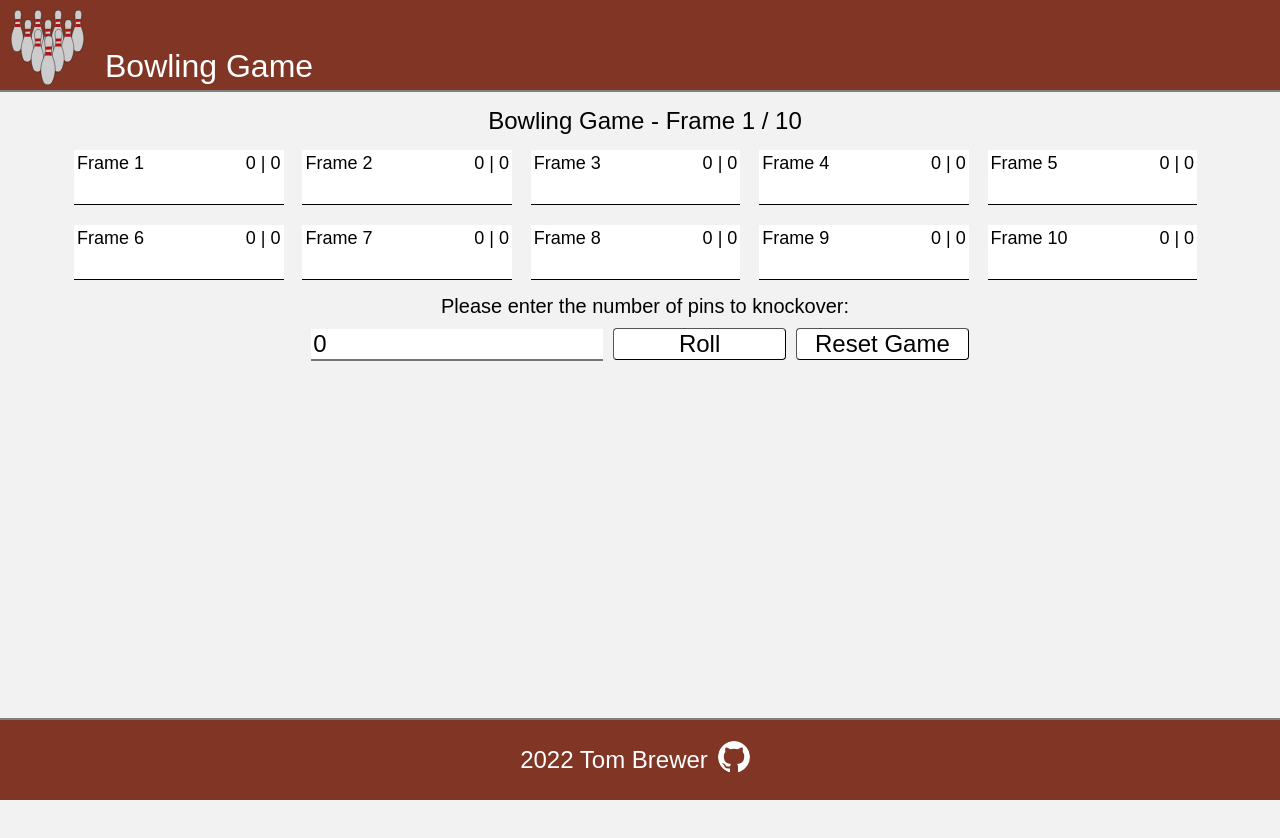
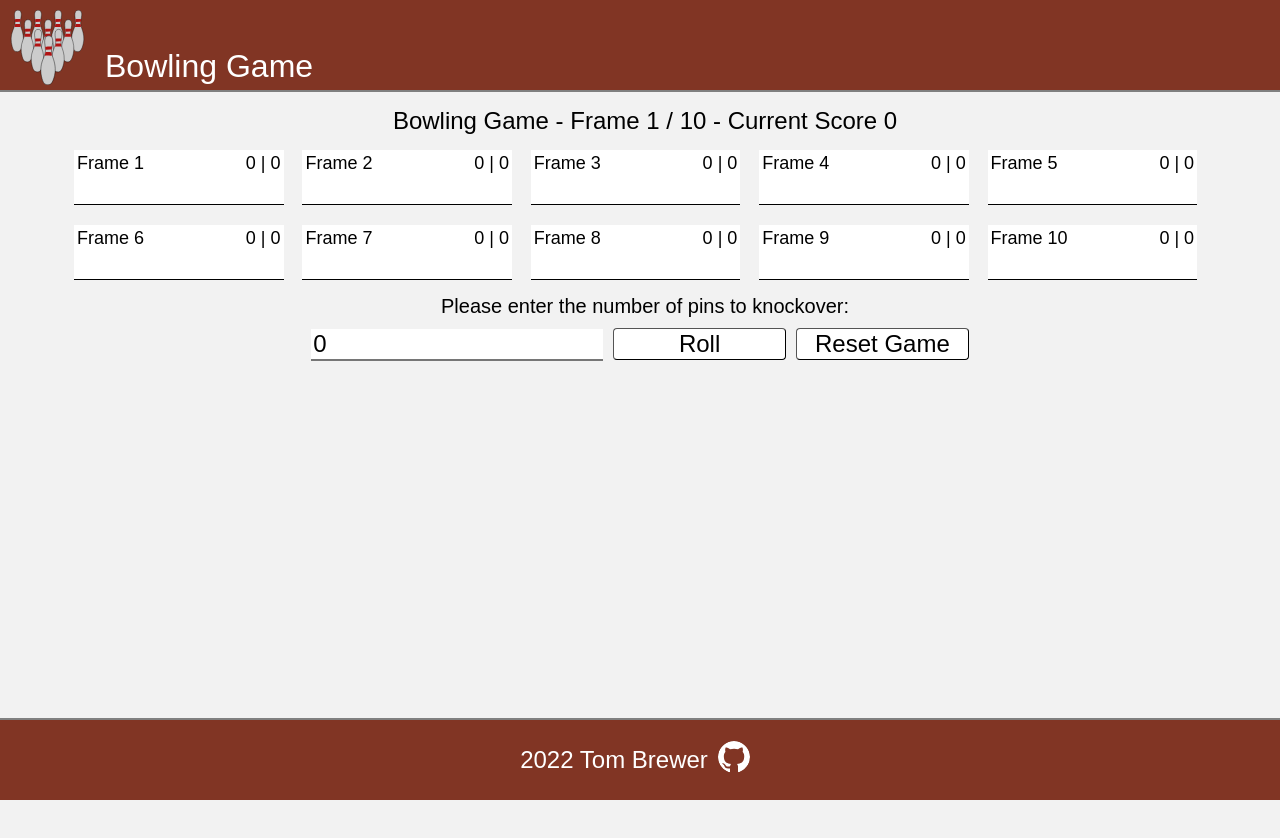
Before and after one commit to thatplatypus/bowling, a React (Create React App) app: page / in a window 1280 px wide. Both pictures are taken after a click on the button "Start". Shown: the top 838 px of the page. Built offline with nearby package versions, Linux system fonts and the light colour scheme.

Commit message:
CSS and Total Score
Display the running score always and tweak css more

```diff
--- a/src/App.css
+++ b/src/App.css
@@ -182,6 +182,11 @@ input:hover {
     border-bottom-color: #813524;
 }
 
+input:focus {
+    outline-color: #813524;
+    border: none;
+}
+
 button {
     min-width: 15%;
     font-size: 24px;
@@ -193,7 +198,12 @@ button {
 }
 
 button:disabled {
+    color: black;
     cursor: not-allowed;
+}
+
+button:disabled:hover {
+    background-color: darkgrey;
 }
 
 button:hover {
--- a/src/game/Manager.js
+++ b/src/game/Manager.js
@@ -256,7 +256,7 @@ class Manager extends Component {
             }
 
             {this.state.started && <>
-                <div className="game-header">Bowling Game - Frame {this.state.frame} / {this.maxFrames} {this.state.frame === this.maxFrames && this.state.turn === 3 && <> - Extra Shot</>}</div>
+                <div className="game-header">Bowling Game - Frame {this.state.frame} / {this.maxFrames} - Current Score {this.state.totalScore} {this.state.frame === this.maxFrames && this.state.turn === 3 && <> - Extra Shot</>}</div>
                 <div className="game-content">
                     <FrameList
                         data={this.state.frames} /> </div>
```
